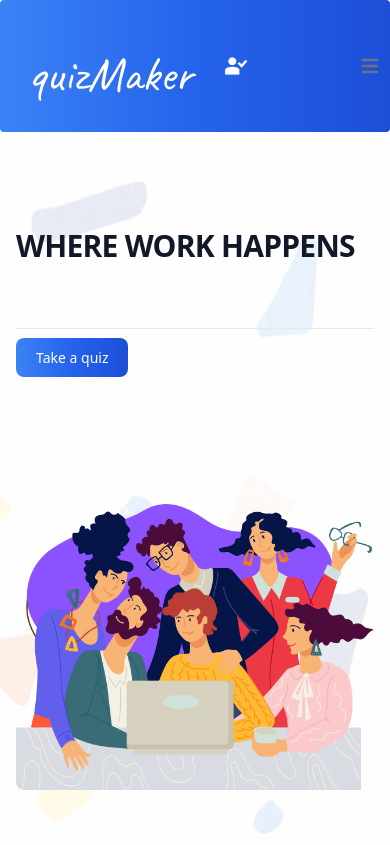
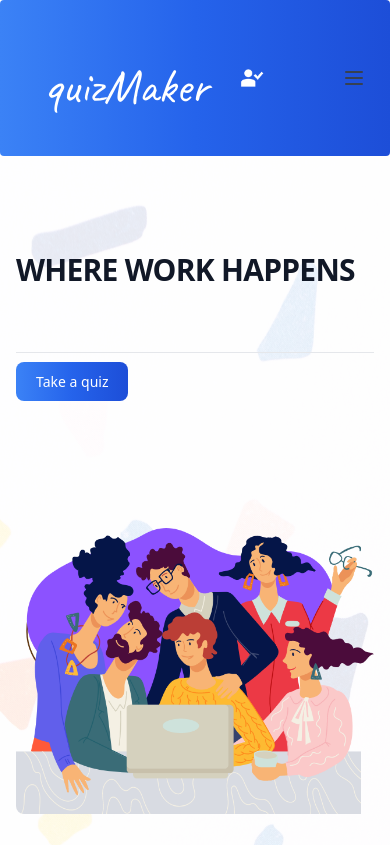
Before and after one commit to enanesh/quizmaker, a React (Create React App) app in the folder client/: page / in a window 390 px wide. Shown: the top 845 px of the page. Built offline with nearby package versions, Linux system fonts and the light colour scheme.

Commit message:
Update navbar with a good hamburger menu

```diff
--- a/client/src/components/Navbar.js
+++ b/client/src/components/Navbar.js
@@ -1,48 +1,107 @@
-import React, { useState } from 'react';
-import { Link } from 'react-router-dom';
+import React, { useState } from "react";
+import { Link } from "react-router-dom";
 import auth from "../utils/auth";
 
 const AppNavbar = () => {
-
-
+  const [navbar, setNavbar] = useState(false);
 
   return (
-
-        <nav class="bg-gradient-to-r from-blue-500 via-blue-600 to-blue-700 hover:bg-gradient-to-br px-2sm:px-4 py-2.5 rounded ">
-            <div class="container flex flex-wrap items-center justify-between mx-auto">
-                <div href="/" class="flex items-center">
-                    <ul class="flex flex-col p-4 mt-4 md:flex-row md:space-x-8 md:mt-0 md:text-md md:font-medium md:border-0">
+    <nav className="bg-gradient-to-r from-blue-500 via-blue-600 to-blue-700 hover:bg-gradient-to-br px-2sm:px-4 py-2.5 rounded ">
+      <div className="justify-between px-4 mx-auto lg:max-w-7xl md:items-center md:flex md:px-8">
+        <div>
+          <div className="flex items-center justify-between py-3 md:py-5 md:block">
+            <div href="/" className="flex items-center">
+              <ul className="flex flex-col p-4 mt-4 md:flex-row md:space-x-8 md:mt-0 md:text-md md:font-medium md:border-0">
                 <li>
-                            <a href="/" class="font-signature text-5xl  block py-2 pl-3 pr-4 text-white rounded hover:bg-white-100 md:hover:bg-transparent md:border-0 md:hover:text-blue-700 md:p-0 md:dark:hover:text-white dark:hover:bg-gray-700 dark:hover:text-white md:dark:hover:bg-transparent">quizMaker </a>
+                  <a
+                    href="/"
+                    className="font-signature text-5xl  block py-2 pl-3 pr-4 text-white rounded hover:bg-white-100 md:hover:bg-transparent md:border-0 md:hover:text-blue-700 md:p-0 md:dark:hover:text-white dark:hover:bg-gray-700 dark:hover:text-white md:dark:hover:bg-transparent"
+                  >
+                    quizMaker{" "}
+                  </a>
                 </li>
               </ul>
-                    <img src="./logo1.png" class="h-6 mr-3 sm:h-12 " alt="Logo" />
+              <img src="./logo1.png" className="h-6 mr-3 sm:h-12 " alt="Logo" />
             </div>
-                <button data-collapse-toggle="navbar-default" type="button" class="inline-flex items-center p-2 ml-3 text-sm text-gray-500 rounded-lg md:hidden hover:bg-gray-100 focus:outline-none focus:ring-2 focus:ring-gray-200 dark:text-gray-400 dark:hover:bg-gray-700 dark:focus:ring-gray-600" aria-controls="navbar-default" aria-expanded="false">
-                    <span class="sr-only">Open main menu</span>
-                    <svg class="w-6 h-6" aria-hidden="true" fill="currentColor" viewBox="0 0 20 20" xmlns="http://www.w3.org/2000/svg"><path fill-rule="evenodd" d="M3 5a1 1 0 011-1h12a1 1 0 110 2H4a1 1 0 01-1-1zM3 10a1 1 0 011-1h12a1 1 0 110 2H4a1 1 0 01-1-1zM3 15a1 1 0 011-1h12a1 1 0 110 2H4a1 1 0 01-1-1z" clip-rule="evenodd"></path></svg>
+            <div className="md:hidden">
+              <button
+                className="p-2 text-gray-700 rounded-md outline-none focus:border-gray-400 focus:border"
+                onClick={() => setNavbar(!navbar)}
+              >
+                {navbar ? (
+                  <svg
+                    xmlns="http://www.w3.org/2000/svg"
+                    className="w-6 h-6"
+                    viewBox="0 0 20 20"
+                    fill="currentColor"
+                  >
+                    <path
+                      fillRule="evenodd"
+                      d="M4.293 4.293a1 1 0 011.414 0L10 8.586l4.293-4.293a1 1 0 111.414 1.414L11.414 10l4.293 4.293a1 1 0 01-1.414 1.414L10 11.414l-4.293 4.293a1 1 0 01-1.414-1.414L8.586 10 4.293 5.707a1 1 0 010-1.414z"
+                      clipRule="evenodd"
+                    />
+                  </svg>
+                ) : (
+                  <svg
+                    xmlns="http://www.w3.org/2000/svg"
+                    className="w-6 h-6"
+                    fill="none"
+                    viewBox="0 0 24 24"
+                    stroke="currentColor"
+                    strokeWidth={2}
+                  >
+                    <path
+                      strokeLinecap="round"
+                      strokeLinejoin="round"
+                      d="M4 6h16M4 12h16M4 18h16"
+                    />
+                  </svg>
+                )}
               </button>
-                <div class="hidden w-full md:block md:w-auto" id="navbar-default">
-                    <ul class="flex flex-col p-4 mt-4 md:flex-row md:space-x-8 md:mt-0 md:text-md md:font-medium md:border-0">
-                        {auth.loggedIn() ?
+            </div>
+          </div>
+        </div>
+        <div>
+          <div
+            className={`flex-1 justify-self-center pb-3 mt-8 md:block md:pb-0 md:mt-0 ${
+              navbar ? "block" : "hidden"
+            }`}
+          >
+            <ul className="flex flex-col p-4 mt-4 md:flex-row md:space-x-8 md:mt-0 md:text-md md:font-medium md:border-0">
+              {auth.loggedIn() ? (
                 <li>
-                                <a href="/profile" className="block  text-white text-2xl py-2 pl-3 pr-4 text-white-700 rounded hover:bg-white-100 md:hover:bg-transparent md:border-0 md:hover:text-purple-400 md:p-0 md:dark:hover:text-white dark:hover:bg-gray-700 dark:hover:text-white md:dark:hover:bg-transparent">My profile</a>
-                            </li> :
-                            <><li>
-                                <a href="/signup" className="block text-white py-2 pl-3 pr-4 text-white-700 rounded hover:bg-white-100 md:hover:bg-transparent md:border-0 md:hover:text-purple-400 md:p-0 md:dark:hover:text-white dark:hover:bg-gray-700 dark:hover:text-white text-2xl md:dark:hover:bg-transparent">Sign up</a>
+                  <a
+                    href="/profile"
+                    className="block  text-white text-2xl py-2 pl-3 pr-4 text-white-700 rounded hover:bg-white-100 md:hover:bg-transparent md:border-0 md:hover:text-purple-400 md:p-0 md:dark:hover:text-white dark:hover:bg-gray-700 dark:hover:text-white md:dark:hover:bg-transparent"
+                  >
+                    My profile
+                  </a>
+                </li>
+              ) : (
+                <>
+                  <li>
+                    <a
+                      href="/signup"
+                      className="block text-white py-2 pl-3 pr-4 text-white-700 rounded hover:bg-white-100 md:hover:bg-transparent md:border-0 md:hover:text-purple-400 md:p-0 md:dark:hover:text-white dark:hover:bg-gray-700 dark:hover:text-white text-2xl md:dark:hover:bg-transparent"
+                    >
+                      Sign up
+                    </a>
                   </li>
                   <li>
-                                    <a href="/login" className="block text-white text-2xl py-2 pl-3 pr-4 text-white-700 rounded hover:bg-white-100 md:hover:bg-transparent md:border-0 md:hover:text-purple-400 md:p-0 md:dark:hover:text-white dark:hover:bg-gray-700 dark:hover:text-white md:dark:hover:bg-transparent">Login</a>
-                                </li></>
-                            }
-
-
+                    <a
+                      href="/login"
+                      className="block text-white text-2xl py-2 pl-3 pr-4 text-white-700 rounded hover:bg-white-100 md:hover:bg-transparent md:border-0 md:hover:text-purple-400 md:p-0 md:dark:hover:text-white dark:hover:bg-gray-700 dark:hover:text-white md:dark:hover:bg-transparent"
+                    >
+                      Login
+                    </a>
+                  </li>
+                </>
+              )}
             </ul>
           </div>
         </div>
+      </div>
     </nav>
-
-
   );
-}
+};
 export default AppNavbar;
```
Lines whose indentation alone changed are shown as unchanged.
